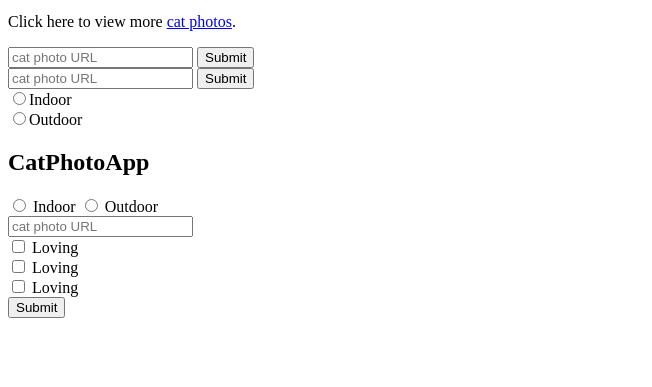
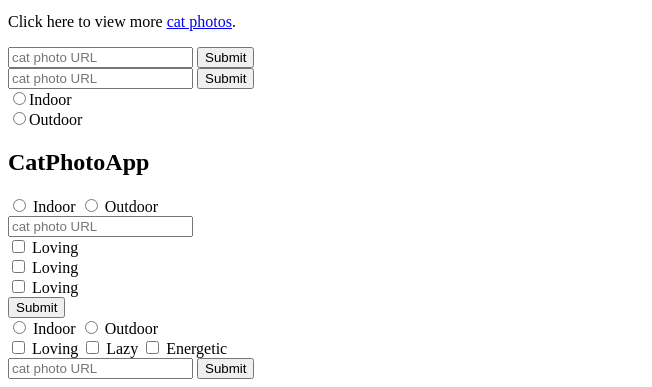
Before and after one commit to deeksha-pandey-cedcoss/HTMLHANDSON, a plain HTML site: page src/index.html in a window 1280 px wide. Shown: the part 5622-6009 px from the top of the page, without its empty margins (0-652 px from the left). Before the commit the page ends 5948 px from the top, so only its background shows below. Drawn offline with Linux system fonts and the light colour scheme.

Commit message:
Use the value attribute with Radio Buttons and Checkboxes

```diff
--- a/src/index.html
+++ b/src/index.html
@@ -207,6 +207,20 @@
         <button type="submit">Submit</button>
     </form>
 </main>
+<!--Use the value attribute with Radio Buttons and Checkboxes-->
+<main>
+    <form action="https://www.freecatphotoapp.com/submit-cat-photo">
+      <label for="indoor">
+        <input id="indoor" value ="indoor" type="radio" name="indoor-outdoor"> Indoor</label>
+      <label for="outdoor">
+        <input id="outdoor"value ="outdoor" type="radio" name="indoor-outdoor"> Outdoor</label><br>
+      <label for="loving"><input id="loving" value ="loving" type="checkbox" name="personality"> Loving</label>
+      <label for="lazy"><input id="lazy" value ="lazy" type="checkbox" name="personality"> Lazy</label>
+      <label for="energetic"><input id="energetic" value ="energetic" type="checkbox" name="personality"> Energetic</label><br>
+      <input type="text" placeholder="cat photo URL" required>
+      <button type="submit">Submit</button>
+    </form>
+</main>
 
 </body>
 </html>
```
